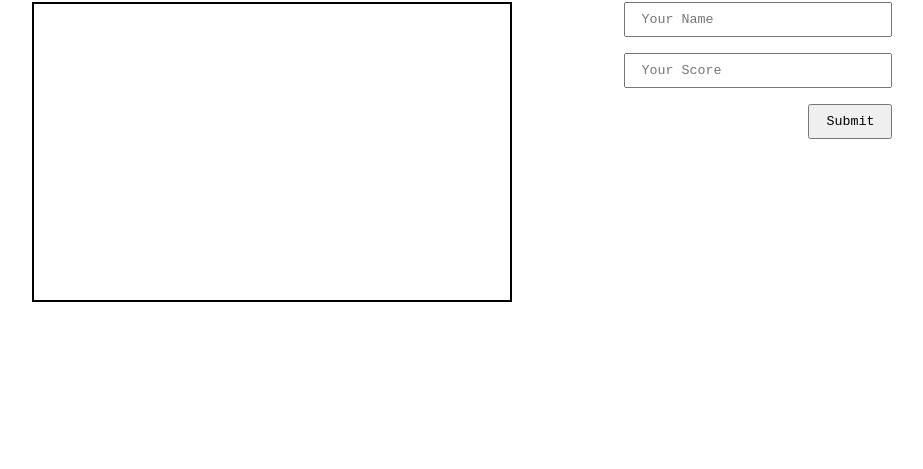
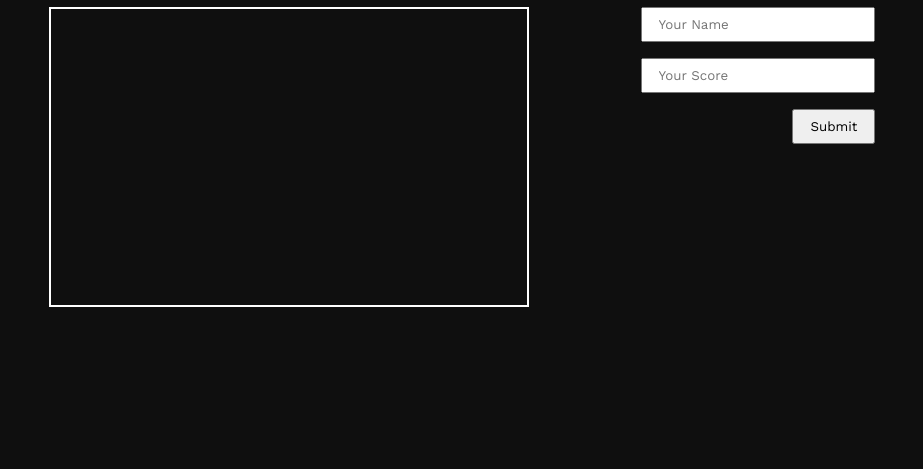
Before and after one commit to jasonfelice/Leaderboard, a website built with webpack: page src/index.html in a window 1280 px wide. Shown: the part 331-800 px from the top of the page, without its empty margins (178-1101 px from the left). Built offline with nearby package versions, Linux system fonts and the light colour scheme.

Commit message:
Create a darker style

```diff
--- a/src/styles/style.css
+++ b/src/styles/style.css
@@ -1,8 +1,21 @@
+@import url('https://fonts.googleapis.com/css2?family=Work+Sans:ital,wght@0,100;0,200;0,300;0,400;1,100&display=swap');
+
 * {
   margin: 0;
   padding: 0;
   box-sizing: border-box;
-  font-family: 'Courier New', Courier, monospace;
+  font-family: 'Work Sans', sans-serif;
+}
+
+:root {
+  --background: rgb(15, 15, 15);
+  --backgroundSecond: rgb(83, 82, 82);
+  --text_color: #fff;
+}
+
+body {
+  background-color: var(--background);
+  color: var(--text_color);
 }
 
 h1 {
@@ -25,6 +38,7 @@ main {
   display: flex;
   justify-content: center;
   gap: 5rem;
+  flex-flow: row wrap;
 }
 
 .scores {
@@ -32,6 +46,7 @@ main {
   flex-direction: column;
   gap: 1rem;
   width: 40%;
+  min-width: 380px;
 }
 
 .scores-header {
@@ -42,9 +57,11 @@ main {
 }
 
 .recent-scores {
-  border: 2px solid #000;
+  border: 2px solid var(--text_color);
   width: 100%;
   min-height: 300px;
+  max-height: 400px;
+  overflow-y: scroll;
 }
 
 .score {
@@ -54,7 +71,7 @@ main {
 }
 
 .score:nth-child(even) {
-  background-color: #efefef;
+  background-color: var(--backgroundSecond);
 }
 
 main > div {
```
Also changed, not shown: dist/bundlee40bf9961827974f9202.js (deleted), dist/index.html (deleted), 1 other file.
